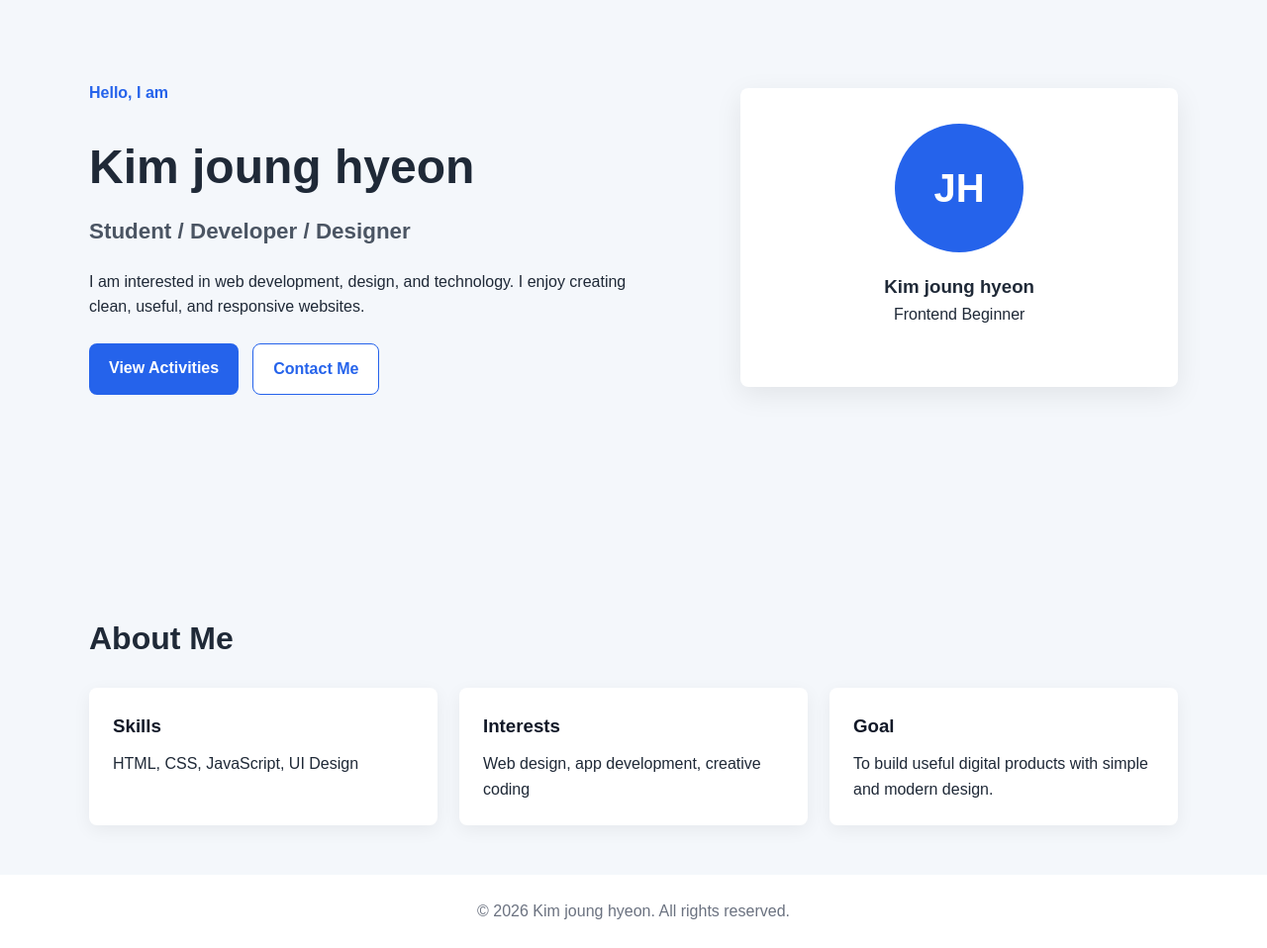
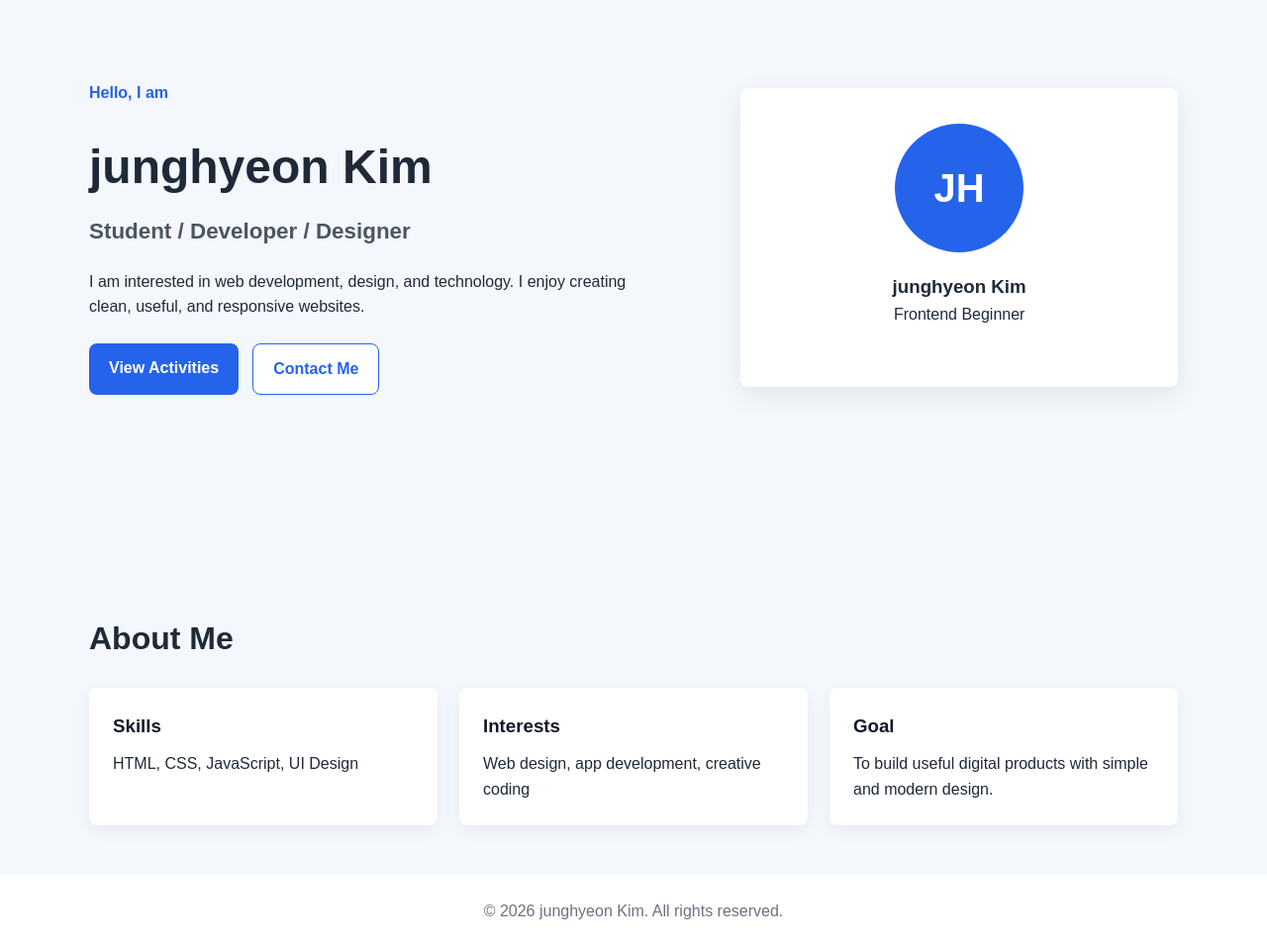
Before and after one commit to kjh23kjh/portfolio-website, a plain HTML site: page index.html in a window 1280 px wide. Shown: the part 160-1118 px from the top of the page at 99% size. Drawn offline with Linux system fonts and the light colour scheme.

Commit message:
Update index.html

```diff
--- a/index.html
+++ b/index.html
@@ -22,7 +22,7 @@
     <section class="hero">
       <div class="hero-text">
         <p class="tag">Hello, I am</p>
-        <h1>Kim joung hyeon</h1>
+        <h1>junghyeon Kim</h1>
         <h2>Student / Developer / Designer</h2>
         <p>
           I am interested in web development, design, and technology.
@@ -37,7 +37,7 @@
 
       <div class="profile-card">
         <div class="avatar">JH</div>
-        <h3>Kim joung hyeon</h3>
+        <h3>junghyeon Kim</h3>
         <p>Frontend Beginner</p>
       </div>
     </section>
@@ -64,7 +64,7 @@
   </main>
 
   <footer>
-    <p>&copy; 2026 Kim joung hyeon. All rights reserved.</p>
+    <p>&copy; 2026 junghyeon Kim. All rights reserved.</p>
   </footer>
 
   <script src="script.js"></script>
```
